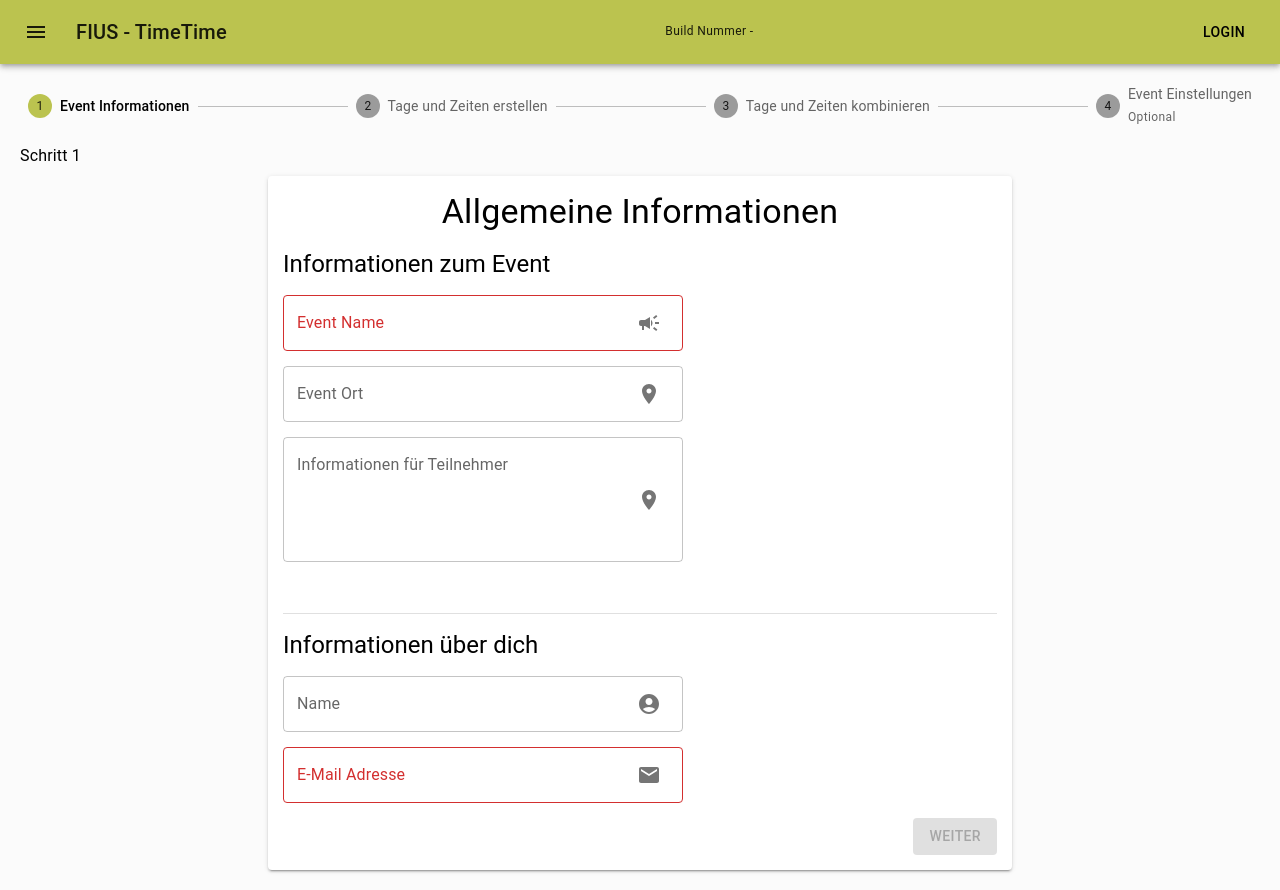
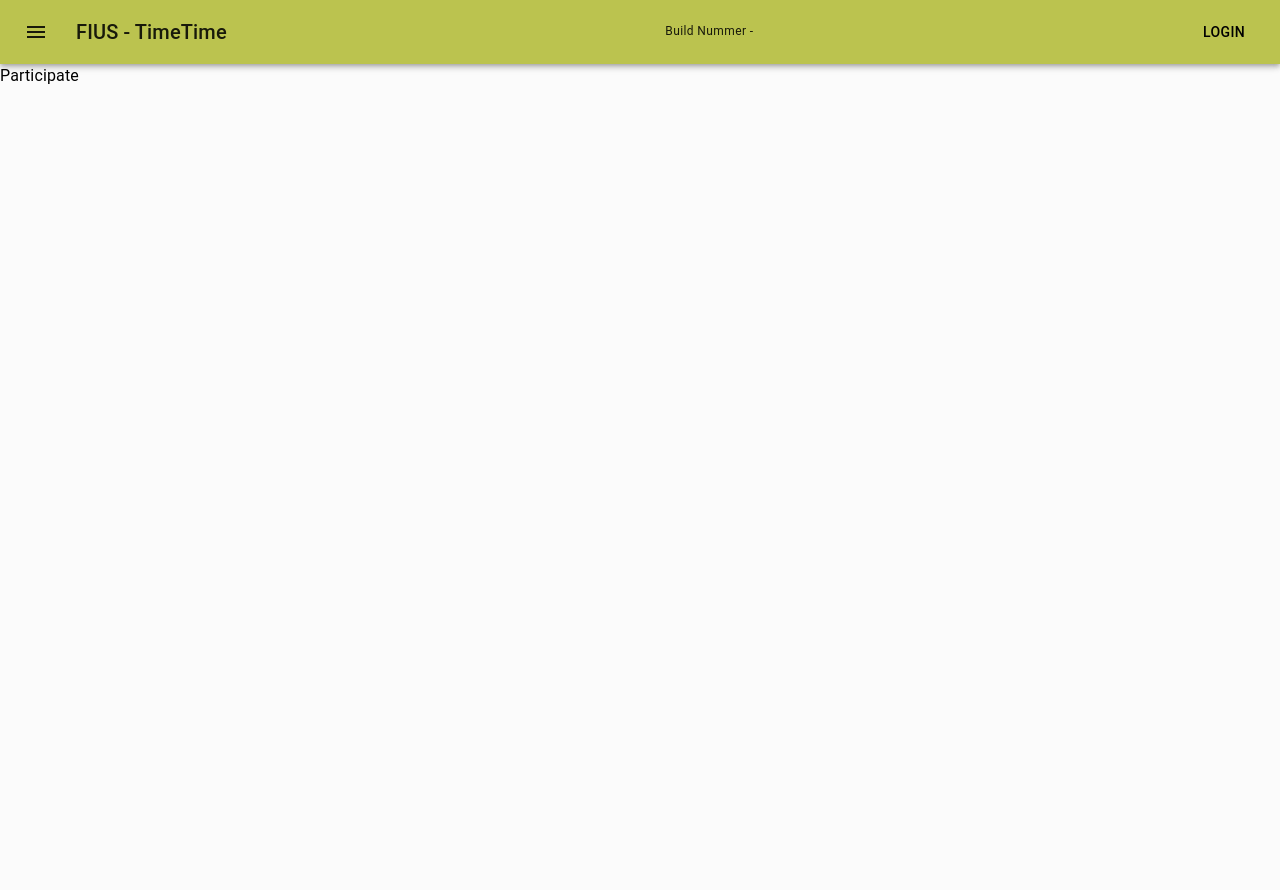
Before and after one commit to TheMrPhantom/timetime, a React (Create React App) app in the folder frontend/: page /poll in a window 1280 px wide. After the commit the page ends 800 px from the top, so only its background shows below. Built offline with nearby package versions, Linux system fonts and the light colour scheme.

Commit message:
Added router

```diff
--- a/frontend/package.json
+++ b/frontend/package.json
@@ -20,6 +20,7 @@
     "react": "^17.0.2",
     "react-dom": "^17.0.2",
     "react-redux": "^7.2.6",
+    "react-router-dom": "^6.2.1",
     "react-scripts": "5.0.0",
     "recharts": "^2.1.8",
     "redux": "^4.1.2",
--- a/frontend/src/App.tsx
+++ b/frontend/src/App.tsx
@@ -9,6 +9,7 @@ import { createStore } from 'redux';
 import { composeWithDevTools } from 'redux-devtools-extension';
 import { Provider } from 'react-redux';
 import { CssBaseline } from '@mui/material';
+import { BrowserRouter as Router } from 'react-router-dom';
 
 function App() {
   const [themeCookie, setthemeCookie] = useState(0)
@@ -20,12 +21,14 @@ function App() {
 
   return (
     <ThemeProvider theme={themes[themeCookie]}>
+      <Router>
         <div className="App">
           <CssBaseline />
           <Provider store={store}>
             <Mainpage />
           </Provider>
         </div>
+      </Router>
     </ThemeProvider >
   );
 }
--- a/frontend/src/Components/Mainpage/Mainpage.tsx
+++ b/frontend/src/Components/Mainpage/Mainpage.tsx
@@ -1,13 +1,19 @@
 import React from 'react'
 import Header from '../Header/Header'
 import CreateEvent from "../Event/CreateEvent"
+import { BrowserRouter as Router, Route, Link, Routes } from 'react-router-dom';
+import Participate from '../Participation/Participate';
 type Props = {}
 
 const Mainpage = (props: Props) => {
+
     return (
         <>
             <Header open={false} />
-            <CreateEvent />
+            <Routes>
+                <Route path="/create" element={<CreateEvent />} />
+                <Route path="/poll" element={<Participate />} />
+            </Routes>
         </>
     )
 }
--- /dev/null
+++ b/frontend/src/Components/Participation/Participate.tsx
@@ -0,0 +1,11 @@
+import React from 'react'
+
+type Props = {}
+
+const Participate = (props: Props) => {
+    return (
+        <div>Participate</div>
+    )
+}
+
+export default Participate
```
Also changed, not shown: 1 other file (tests, documents, lock files or other folders). Lines whose indentation alone changed are shown as unchanged.
